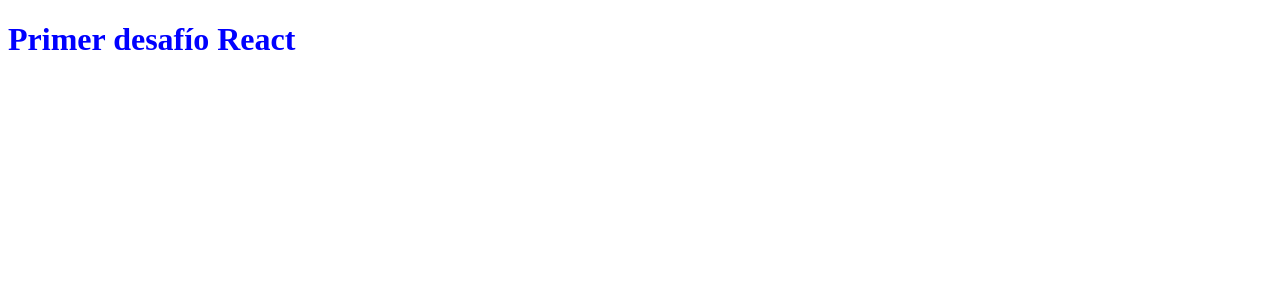
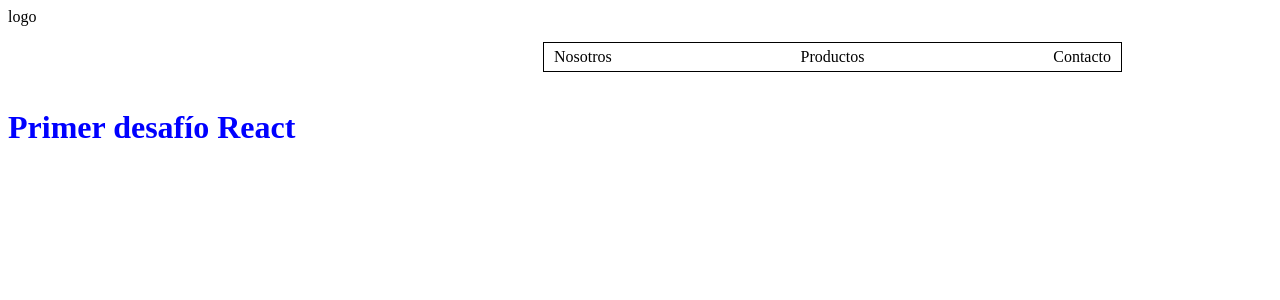
Before and after one commit to juanlantermo/react, a React (Create React App) app: page / in a window 1280 px wide. Shown: the top 300 px of the page. Built offline with nearby package versions, Linux system fonts and the light colour scheme.

Commit message:
ModificacionSegungaEntrega

```diff
--- a/package.json
+++ b/package.json
@@ -6,7 +6,9 @@
     "@testing-library/jest-dom": "^5.16.4",
     "@testing-library/react": "^13.1.1",
     "@testing-library/user-event": "^13.5.0",
+    "bootstrap": "^5.1.3",
     "react": "^18.1.0",
+    "react-bootstrap": "^2.3.1",
     "react-dom": "^18.1.0",
     "react-scripts": "5.0.1",
     "web-vitals": "^2.1.4"
--- a/public/index.html
+++ b/public/index.html
@@ -24,7 +24,7 @@
       work correctly both with client-side routing and a non-root public URL.
       Learn how to configure a non-root public URL by running `npm run build`.
     -->
-    <title>Mi primer desafío</title>
+    <title>SEGUNDO DESAFÍO</title>
   </head>
   <body>
     <noscript>You need to enable JavaScript to run this app.</noscript>
--- a/src/App.js
+++ b/src/App.js
@@ -1,8 +1,8 @@
-
-
+import Navbar from "./components/Navbar/Navbar";
 function App() {
   return (
     <div className="App">
+      <Navbar/>
       <h1>Primer desafío React</h1>
     </div>
   );
--- /dev/null
+++ b/src/components/Navbar/Navbar.js
@@ -0,0 +1,38 @@
+export default function Navbar(){
+
+    const navStyle= {
+        display: "flex",
+        textalign: "right",
+        justifyContent:"flex-end",
+        marginRight:"150px",
+    }
+    const liStyle ={
+            display:"flex",
+            flexwrap: "wrap",
+            justifyContent:"space-between",
+            width:"50%",
+            padding:"5px 10px",
+            backgroundcolor:"red",
+            border:"1px solid #000",
+            textalign:"center",
+            color:"#000",
+            listStyle: 'none',
+            "& hover":{
+            backgroundcolor:"black",
+            },
+    }
+    return (
+        <header className="header">
+                <div className="logo">
+                    logo
+                </div>
+        <div className="nav"style={navStyle} >
+            <ul className="links" style={liStyle} >
+                <li>Nosotros</li>
+                <li>Productos</li>
+                <li>Contacto</li>
+            </ul>
+        </div>
+    </header>
+    );
+}
```
Also changed, not shown: 1 other file (tests, documents, lock files or other folders).
